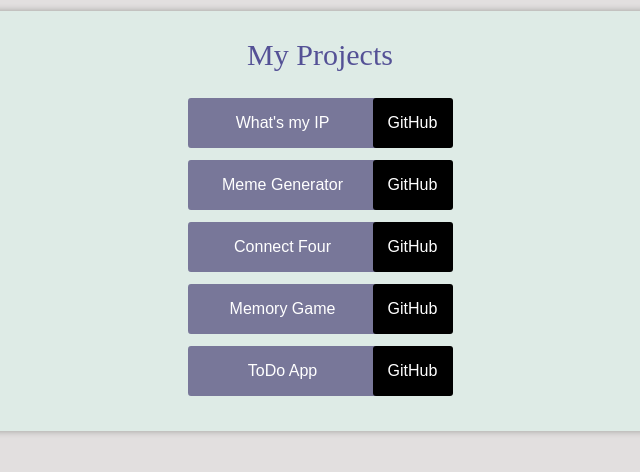
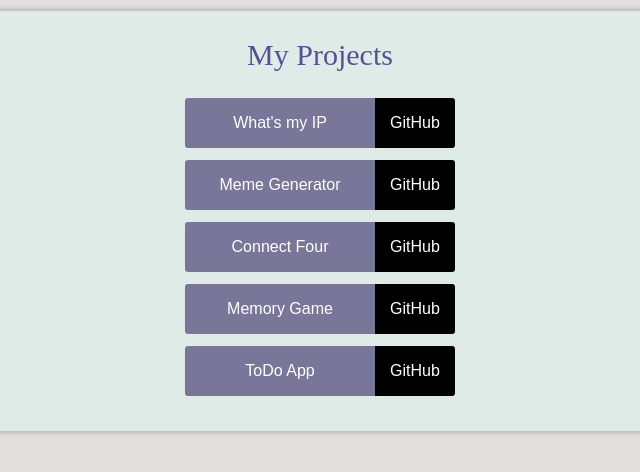
Before and after one commit to sizykhpa/portfolio_home_page, a plain HTML site: page index.html in a window 1280 px wide. Shown: the full height of the page, 320-960 px from the left. Drawn offline with Linux system fonts and the light colour scheme.

Commit message:
changed buttons style

```diff
--- a/style.css
+++ b/style.css
@@ -67,7 +67,6 @@
 
 input {
   height: 50px;
-  border-radius: 3px;
   text-align: center;
   font-size: 16px;
   cursor: pointer;
@@ -77,20 +76,20 @@
 }
 
 .submit-button {
-  width: 195px;
+  width: 190px;
   margin: 4px 0px 4px 0px;
-  border-radius: 3px;
+  border-radius: 3px 0px 0px 3px;
   background-color: #787799;
   /* padding: 9px 15px; */
-  text-indent: -5px;
   color: white;
 }
 
 .github-button {
   width: 80px;
   background-color: black;
-  margin-left: -14px;
+  margin-left: -4px;
   color: white;
+  border-radius: 0px 3px 3px 0px;
 
 }
 
```
